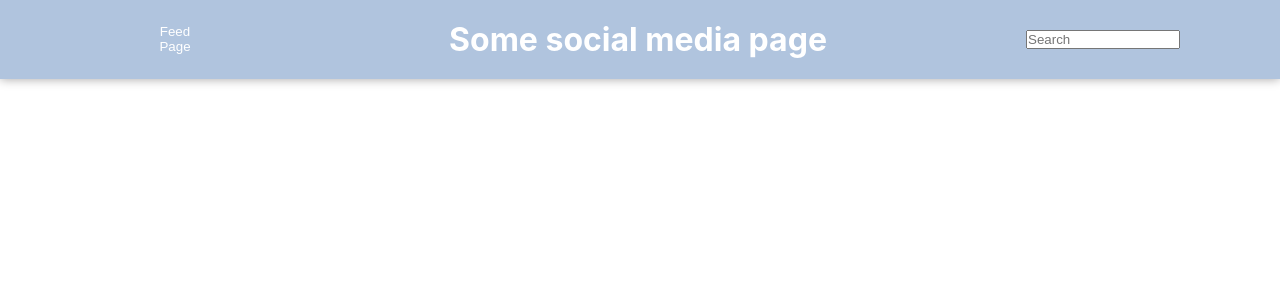
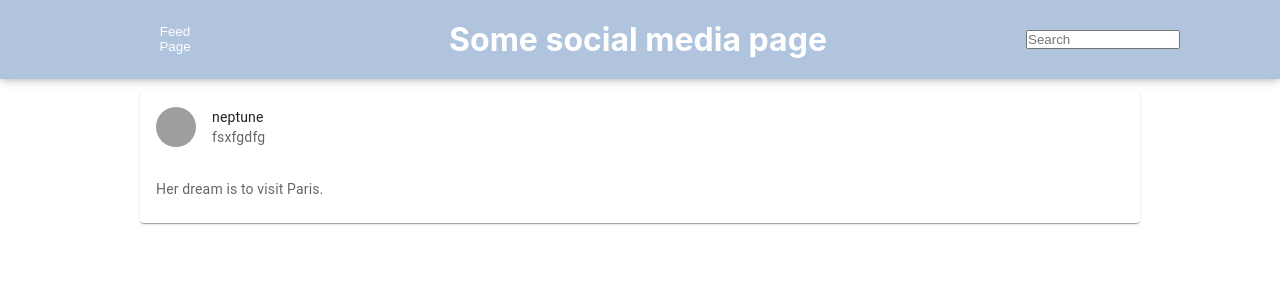
Before and after one commit to JosipaSaravanja/Internship-17-Social-Media-Feed, a React (Create React App) app in the folder social-media/: page /0 in a window 1280 px wide. Shown: the top 300 px of the page. Built offline with nearby package versions, Linux system fonts and the light colour scheme; grey boxes are pictures that could not be loaded.

Commit message:
created Post Page without comments

```diff
--- a/social-media/src/components/Router.jsx
+++ b/social-media/src/components/Router.jsx
@@ -1,5 +1,6 @@
 import {Layout} from "./Layout";
 import {FeedPage} from "../pages/FeedPage/FeedPage"
+import {PostPage} from "../pages/PostPage/PostPage"
 import {
   createBrowserRouter,
   createRoutesFromElements,
@@ -12,7 +13,7 @@ const router = createBrowserRouter(
     <>
       <Route path="/" element={<Layout/>}>
         <Route index element={<FeedPage/>} />
-        <Route path=":postId"/>
+        <Route path=":postId" element={<PostPage/>} />
         <Route path="missing"/>
       </Route>
     </>
--- a/social-media/src/components/Search.jsx
+++ b/social-media/src/components/Search.jsx
@@ -1,3 +1,31 @@
-export const Search=()=>{
-    return <input placeholder="Search"/>
-}
+import { useState, useEffect, useRef, useLayoutEffect } from "react";
+import { useNavigate, useParams } from "react-router-dom";
+
+export const Search = () => {
+  const [params, setParams] = useState();
+  const navigate = useNavigate();
+  const { postId } = useParams();
+  const firstUpdate = useRef(true);
+  useLayoutEffect(() => {
+    if (firstUpdate.current) {
+      firstUpdate.current = false;
+      return;
+    }
+  });
+
+  useEffect(() => {
+    if (!firstUpdate.current) {
+      if (params) {
+        navigate("/?search=" + params);
+      } else if (postId) {
+        navigate("/" + postId);
+      } else {
+        navigate("/");
+      }
+    }
+  }, [params]);
+
+  return (
+    <input onChange={(e) => setParams(e.target.value)} placeholder="Search" />
+  );
+};
--- a/social-media/src/pages/FeedPage/FeedPage.jsx
+++ b/social-media/src/pages/FeedPage/FeedPage.jsx
@@ -21,6 +21,7 @@ export const FeedPage=()=>{
           ))
       }
   }, [searchParams])
+
     return <div>
         {searchPosts.map(product=>{
             return <Post post={product} user={users.find(user=>user.id===product.userId)}/>
--- a/social-media/src/pages/PostPage/PostPage.jsx
+++ b/social-media/src/pages/PostPage/PostPage.jsx
@@ -0,0 +1,27 @@
+import posts from "../../data/posts.json";
+import users from "../../data/users.json";
+import { Post } from "../../components/Post";
+import { useParams } from "react-router-dom";
+import  {useNavigate} from "react-router-dom";
+
+export const PostPage = () => {
+  const { postId } = useParams();
+  const post = posts.find((post) => post.id == postId);
+  const navigate = useNavigate();
+  if (!posts.find(el=>el.id==postId)) {
+    navigate("/missing")
+  } else {
+    return (
+      <>
+        <Post
+          isComment={false}
+          post={post}
+          user={users.find((user) => user.id === post.userId)}
+        />
+        <div className="comments">
+
+        </div>
+      </>
+    );
+  }
+};
```
